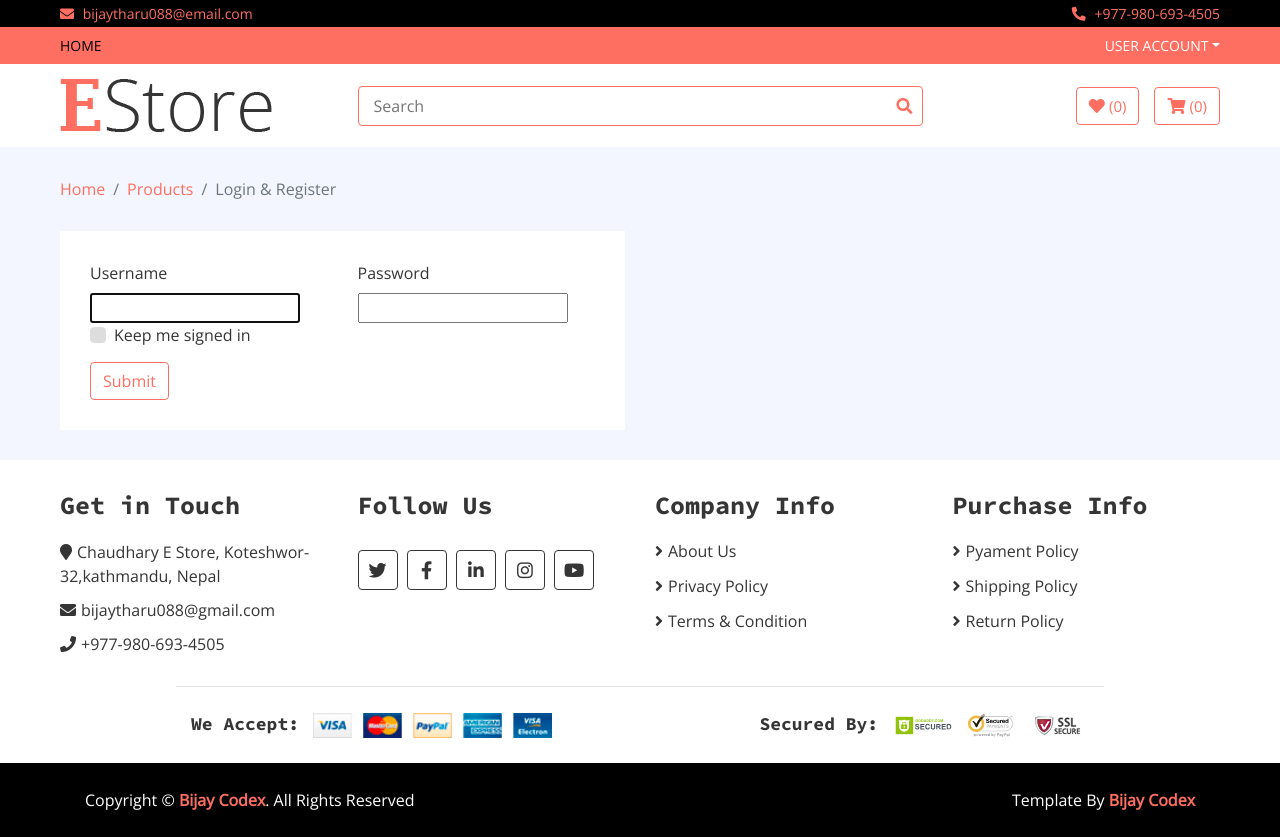
After one commit to tharubijay/ecom-website, a Django app: page /accounts/login/ in a window 1280 px wide. The commit adds this page. Run offline with Django 4.2, Linux system fonts and the light colour scheme; some libraries are stand-ins or nearby versions.

Commit message:
login and cart model created

```diff
--- a/ecomwebsite/settings.py
+++ b/ecomwebsite/settings.py
@@ -129,3 +129,5 @@ MEDIA_ROOT = os.path.join(BASE_DIR, 'media/')
 # https://docs.djangoproject.com/en/4.1/ref/settings/#default-auto-field
 
 DEFAULT_AUTO_FIELD = 'django.db.models.BigAutoField'
+LOGIN_REDIRECT_URL = '/'
+LOGOUT_REDIRECT_URL = '/'
--- a/ecomwebsite/urls.py
+++ b/ecomwebsite/urls.py
@@ -20,7 +20,8 @@ from django.conf.urls.static import static
 
 urlpatterns = [
     path('admin/', admin.site.urls),
-    path('', include('home.urls'))
+    path('', include('home.urls')),
+    path('accounts/', include('django.contrib.auth.urls')),
 ]
 
 if settings.DEBUG:
--- a/home/admin.py
+++ b/home/admin.py
@@ -12,3 +12,4 @@ admin.site.register(Brand)
 admin.site.register(Product)
 admin.site.register(Review)
 admin.site.register(ProductReview)
+admin.site.register(Cart)
--- a/templates/base.html
+++ b/templates/base.html
@@ -54,28 +54,24 @@
                     <div class="collapse navbar-collapse justify-content-between" id="navbarCollapse">
                         <div class="navbar-nav mr-auto">
                             <a href="index.html" class="nav-item nav-link active">Home</a>
-                            <a href="product-list.html" class="nav-item nav-link">Products</a>
-                            <a href="product-detail.html" class="nav-item nav-link">Product Detail</a>
-                            <a href="cart.html" class="nav-item nav-link">Cart</a>
-                            <a href="checkout.html" class="nav-item nav-link">Checkout</a>
-                            <a href="my-account.html" class="nav-item nav-link">My Account</a>
+                        </div>
+                        <div class="navbar-nav ml-auto">
+                            {% if user.is_authenticated %}
                             <div class="nav-item dropdown">
-                                <a href="#" class="nav-link dropdown-toggle" data-toggle="dropdown">More Pages</a>
+                                <a href="#" class="nav-link dropdown-toggle" data-toggle="dropdown">{{user.username}}</a>
                                 <div class="dropdown-menu">
-                                    <a href="wishlist.html" class="dropdown-item">Wishlist</a>
-                                    <a href="login.html" class="dropdown-item">Login & Register</a>
-                                    <a href="contact.html" class="dropdown-item">Contact Us</a>
+                                    <a href="/accounts/logout" class="dropdown-item">Logout</a>
                                 </div>
                             </div>
-                        </div>
-                        <div class="navbar-nav ml-auto">
+                            {% else %}
                             <div class="nav-item dropdown">
                                 <a href="#" class="nav-link dropdown-toggle" data-toggle="dropdown">User Account</a>
                                 <div class="dropdown-menu">
-                                    <a href="#" class="dropdown-item">Login</a>
-                                    <a href="#" class="dropdown-item">Register</a>
+                                    <a href="/accounts/login" class="dropdown-item">Login</a>
+                                    <a href="/signup" class="dropdown-item">Register</a>
                                 </div>
                             </div>
+                            {% endif %}
                         </div>
                     </div>
                 </nav>
--- /dev/null
+++ b/templates/registration/login.html
@@ -0,0 +1,54 @@
+{% extends 'base.html' %}
+{% load static %}
+{% block content %}
+        <!-- Breadcrumb Start -->
+        <div class="breadcrumb-wrap">
+            <div class="container-fluid">
+                <ul class="breadcrumb">
+                    <li class="breadcrumb-item"><a href="#">Home</a></li>
+                    <li class="breadcrumb-item"><a href="#">Products</a></li>
+                    <li class="breadcrumb-item active">Login & Register</li>
+                </ul>
+            </div>
+        </div>
+        <!-- Breadcrumb End -->
+
+        <!-- Login Start -->
+        <div class="login">
+            <div class="container-fluid">
+                <div class="row">
+
+                    <div class="col-lg-6">
+                        <div class="login-form">
+                            <form method = "POST">
+                                {% csrf_token %}
+                            <div class="row">
+                                <div class="col-md-6">
+                                    <label>Username</label>
+<!--                                    <input name = "username" class="form-control" type="text" placeholder="Username">-->
+                                    {{form.username}}
+                                </div>
+                                <div class="col-md-6">
+                                    <label>Password</label>
+<!--                                    <input name = "password" class="form-control" type="password" placeholder="Password">-->
+                                    {{form.password}}
+                                </div>
+                                <div class="col-md-12">
+                                    <div class="custom-control custom-checkbox">
+                                        <input type="checkbox" class="custom-control-input" id="newaccount">
+                                        <label class="custom-control-label" for="newaccount">Keep me signed in</label>
+                                    </div>
+                                </div>
+                                <div class="col-md-12">
+                                    <button type = "submit" class="btn">Submit</button>
+                                </div>
+                            </div>
+                            </form>
+                        </div>
+                    </div>
+                </div>
+            </div>
+        </div>
+        <!-- Login End -->
+
+{% endblock %}
```
Also changed, not shown: home/models.py (+12 -0 lines), db.sqlite3, home/migrations/0008_cart.py (added).
